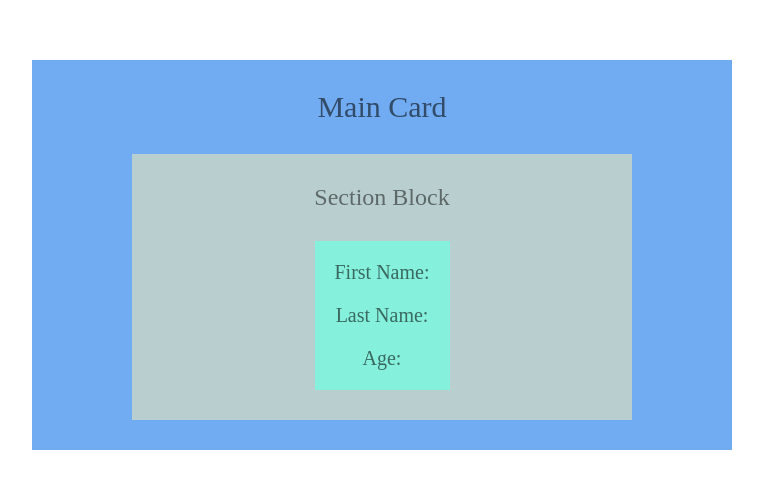
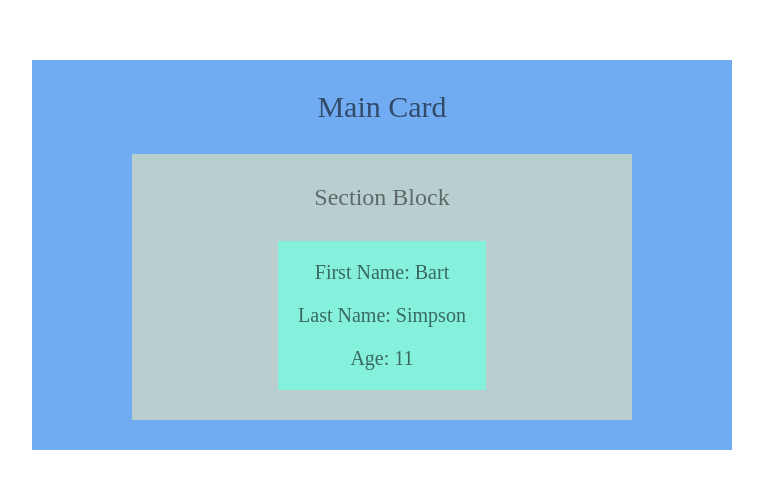
Before and after one commit to TaniaNovikova/React-ts, a React (Create React App) app: page / in a window 1280 px wide. Shown: the part 145-634 px from the top of the page, without its empty margins (258-1021 px from the left). Built offline with nearby package versions, Linux system fonts and the light colour scheme.

Commit message:
lesson13

```diff
--- a/src/lessons/Lesson13/components/Content/Content.tsx
+++ b/src/lessons/Lesson13/components/Content/Content.tsx
@@ -1,15 +1,36 @@
+import { useContext } from "react"
 
+import { MainCardContext } from "../MainCard/MainCard"
 import { ContentComponent, DataItem } from "./styles"
+// import { ContentProps } from "./types"
 
 function Content() {
+  //3 шаг. Вызываем хук useContext, в который передаём контекст, который был создан на 1-м шаге
+  //При вызове хука useContext он вернёт те данные, которые были переданы в value провайдера на 2-м шаге
+  //Сохраняем значение в отдельную переменную
+  const userContentData = useContext(MainCardContext);
+  console.log(userContentData);
+
 
   return (
     <ContentComponent>
-      <DataItem>First Name: </DataItem>
-      <DataItem>Last Name: </DataItem>
-      <DataItem>Age: </DataItem>
+      <DataItem>First Name: {userContentData.firstName}</DataItem>
+      <DataItem>Last Name: {userContentData.lastName}</DataItem>
+      <DataItem>Age: {userContentData.age}</DataItem>
     </ContentComponent>
   )
 }
 
+// Пример с props drilling
+// function Content({ contentData }: ContentProps) {
+
+//   return (
+//     <ContentComponent>
+//       <DataItem>First Name: {contentData.firstName}</DataItem>
+//       <DataItem>Last Name: {contentData.lastName}</DataItem>
+//       <DataItem>Age: {contentData.age}</DataItem>
+//     </ContentComponent>
+//   )
+// }
+
 export default Content
--- /dev/null
+++ b/src/lessons/Lesson13/components/Content/types.ts
@@ -0,0 +1,5 @@
+import { UserData } from "../MainCard/types";
+
+export interface ContentProps {
+  contentData: UserData
+}
--- a/src/lessons/Lesson13/components/MainCard/MainCard.tsx
+++ b/src/lessons/Lesson13/components/MainCard/MainCard.tsx
@@ -1,8 +1,18 @@
-import { useState } from "react"
+import { useState, createContext } from "react"
 
 import Section from "../Section/Section"
 import { MainCardTitle, MainCardWrapper } from "./styles"
 import { UserData } from "./types"
+
+//Шаг 1. Создаём хранилище - контекст, с помощью функции createContext
+//необходимо сделать экспорт, чтобы затем использовать контекст с хуком useContext
+export const MainCardContext = createContext<UserData>(
+  {
+    firstName: '',
+    lastName: '',
+    age: 0
+  }
+)
 
 
 function MainCard() {
@@ -13,10 +23,17 @@ function MainCard() {
   })
 
   return (
-    <MainCardWrapper>
-      <MainCardTitle>Main Card</MainCardTitle>
-      <Section />
-    </MainCardWrapper>
+    //2 шаг. Создаём обертку, которая позволит получить значение из контекста в любом компоненте,
+    //который будет вложен в обёртку
+    // В провайдере мы добавляем значение, к которому нужен доступ (userData)
+    <MainCardContext.Provider value={userData}>
+      <MainCardWrapper>
+        <MainCardTitle>Main Card</MainCardTitle>
+        <Section />
+        {/* Пример с props drilling */}
+        {/* <Section data={userData} /> */}
+      </MainCardWrapper>
+    </MainCardContext.Provider>
   )
 }
 
--- /dev/null
+++ b/src/lessons/Lesson13/components/Section/types.ts
@@ -0,0 +1,5 @@
+import { UserData } from "../MainCard/types";
+
+export interface SectionProps{
+  data: UserData
+}
```
Also changed, not shown: src/lessons/Lesson13/components/Section/Section.tsx (+11 -0 lines).
